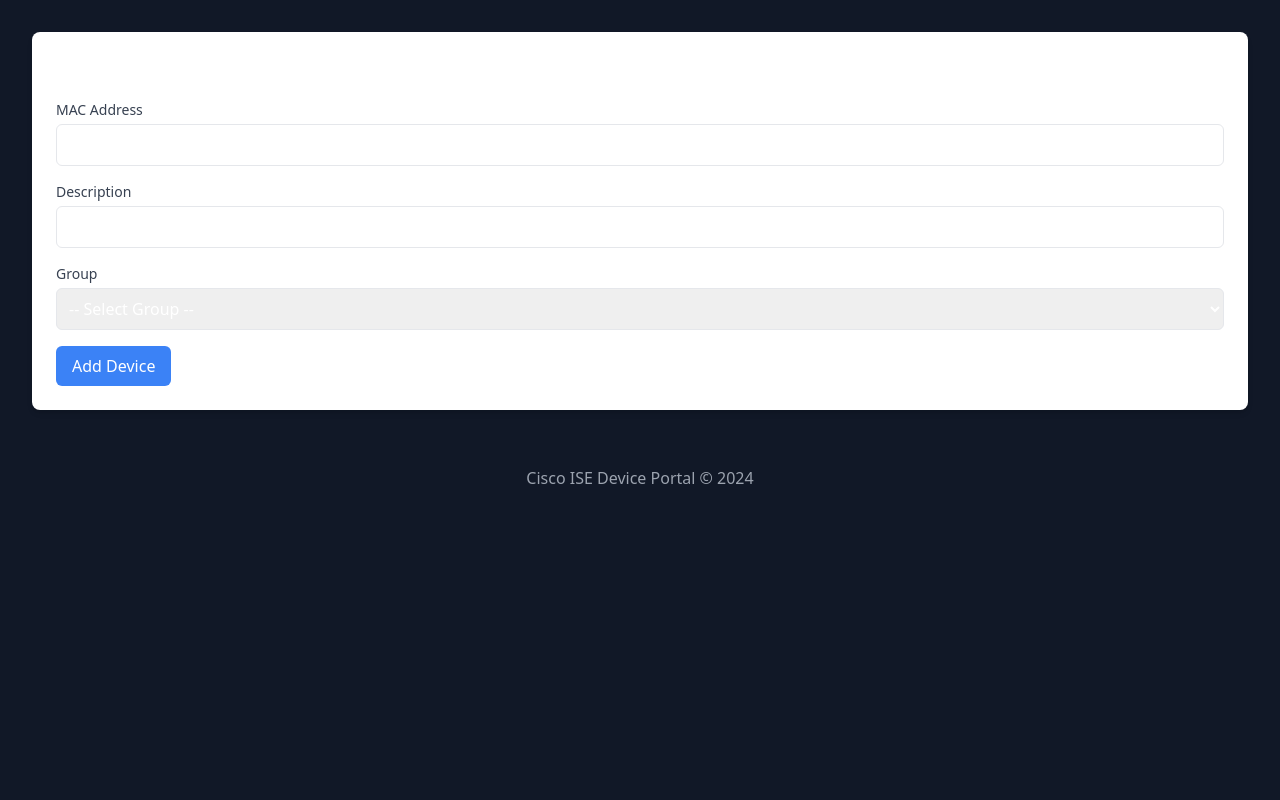
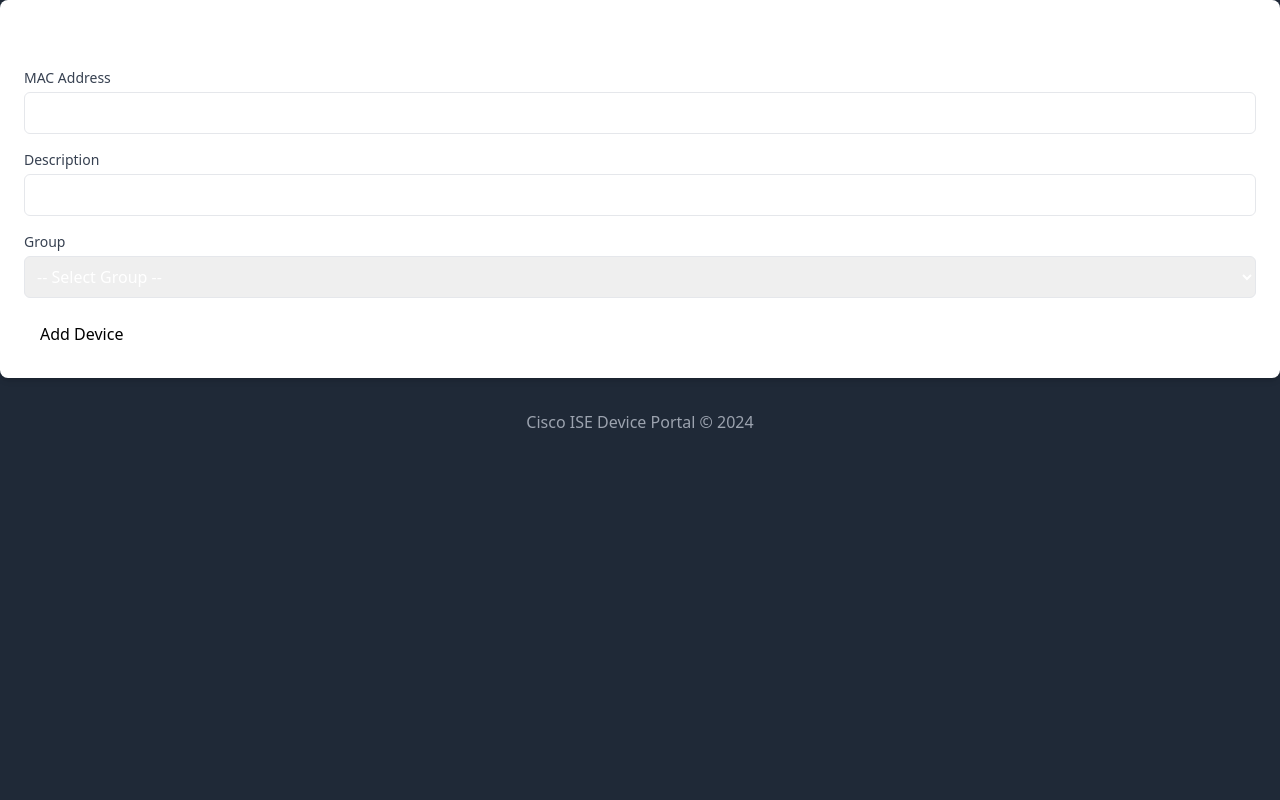
Before and after one commit to jddnd/mab-portal-replit, a Flask app: page /add-mab-device in a window 1280 px wide. Run offline with Flask 3, Linux system fonts and the light colour scheme; the visitor is signed in with stand-in values (Sample User, id 1); some libraries are stand-ins or nearby versions.

Commit message:
Update base.html

```diff
--- a/templates/base.html
+++ b/templates/base.html
@@ -5,22 +5,38 @@
     <meta name="viewport" content="width=device-width, initial-scale=1.0">
     <title>Cisco ISE Device Portal</title>
     <script src="https://cdn.tailwindcss.com"></script>
+    <style>
+        input, textarea {
+            color: #ffffff !important; /* White text for dark backgrounds */
+            background-color: #e5e7eb !important; /* Light gray background for contrast */
+        }
+        input:focus, textarea:focus {
+            outline: none;
+            box-shadow: 0 0 0 2px #4299e1; /* Blue focus ring */
+            color: #ffffff !important; /* Ensure focus keeps text visible */
+        }
+        /* Fallback for light themes or browsers */
+        @media (prefers-color-scheme: light) {
+            input, textarea {
+                color: #000000 !important; /* Black text for light backgrounds */
+                background-color: #ffffff !important; /* White background */
+            }
+        }
+    </style>
 </head>
-<body class="bg-gray-900 text-white font-sans">
-    <div class="container mx-auto p-8">
+<body class="bg-gray-800 text-white min-h-screen">
     {% with messages = get_flashed_messages(with_categories=true) %}
         {% if messages %}
             {% for category, message in messages %}
-                    <div class="bg-{{ 'green' if category == 'success' else 'red' }}-500 text-white px-4 py-3 rounded relative mb-4" role="alert">
+                <div class="fixed top-4 right-4 bg-{{ category == 'error' and 'red' or 'green' }}-500 text-white p-3 rounded-md shadow-lg z-50">
                     {{ message }}
                 </div>
             {% endfor %}
         {% endif %}
     {% endwith %}
     {% block content %}{% endblock %}
-    </div>
-    <footer class="text-center py-6 text-gray-400">
-        Cisco ISE Device Portal &copy; 2024
+    <footer class="text-center text-gray-400 mt-8 pb-4">
+        Cisco ISE Device Portal © 2024
     </footer>
 </body>
 </html>
```
Lines whose indentation alone changed are shown as unchanged.
